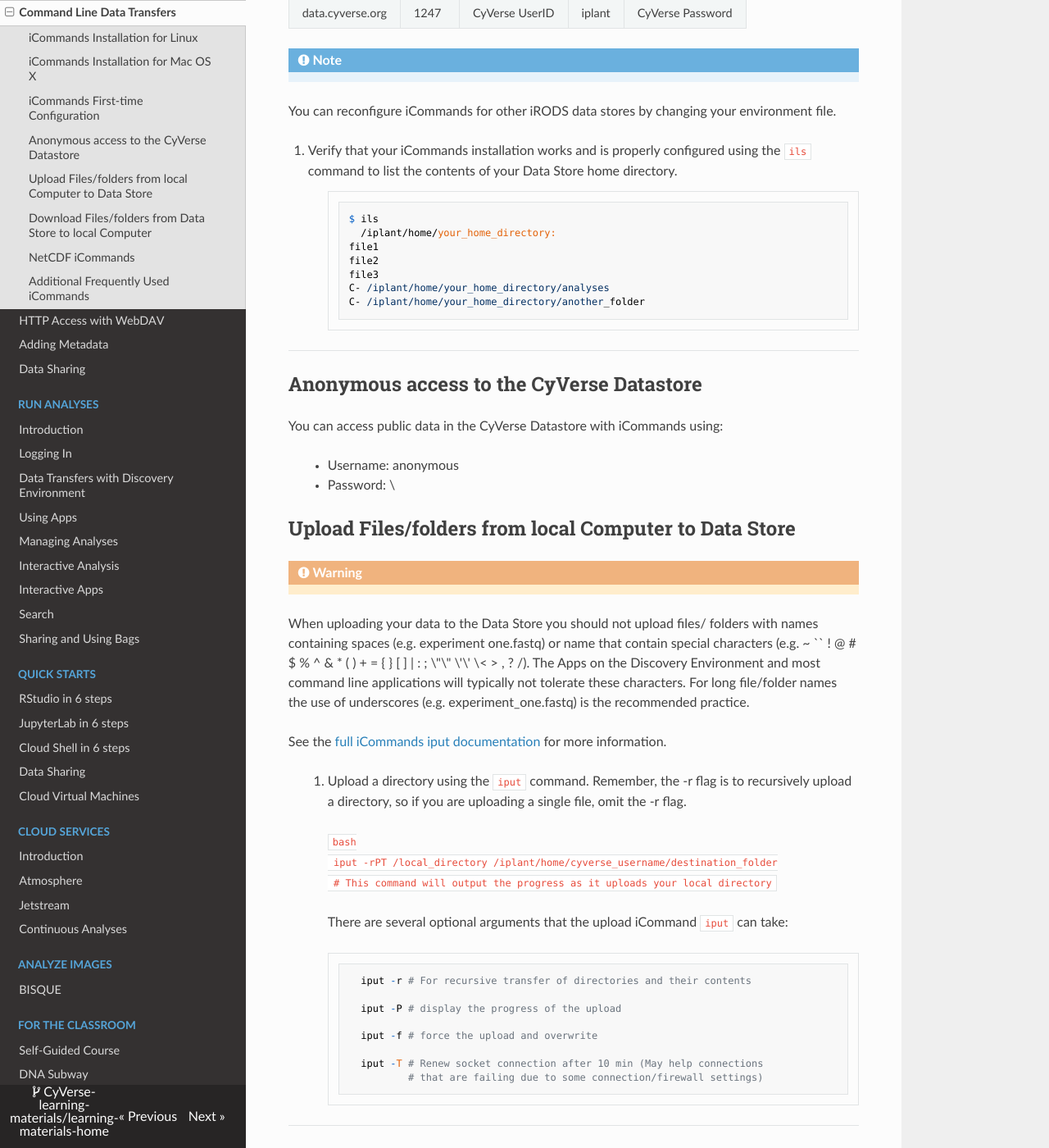
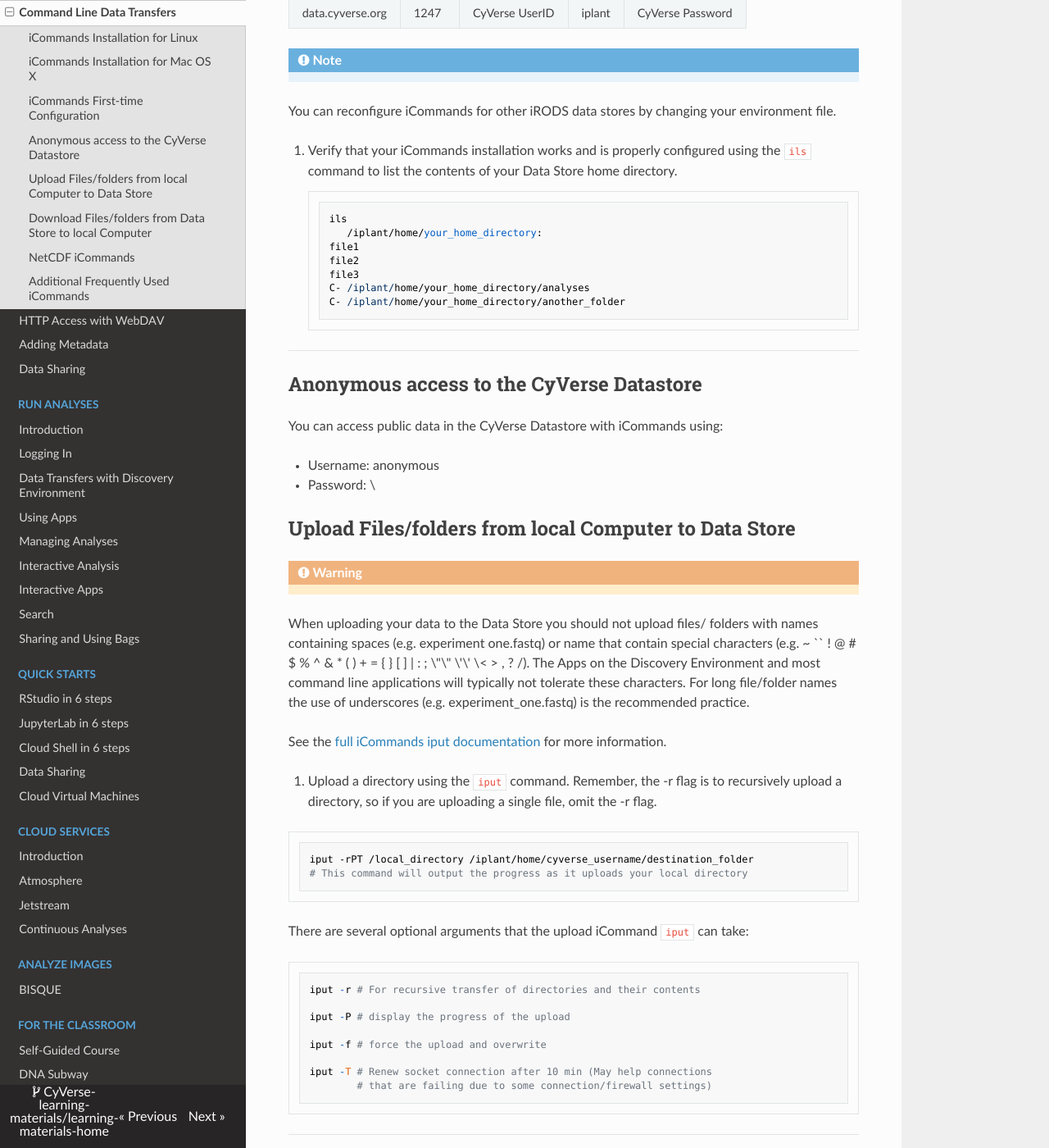
Before and after one commit to CyVerse-learning-materials/learning-materials-home, an MkDocs documentation site: the page built from docs/ds/icommands.md, in a window 1280 px wide and 1400 px high, scrolled down 3928 px. Shown: the whole window at 82% size. Built offline with MkDocs 1.6.1, drawn with Linux system fonts in a browser that asks for light colours; nearby versions of some CDN libraries; a script that is not in the unit is left out; some of the changed text lies outside the part shown.

Commit message:
[ds] links, formatting

````diff
--- a/docs/ds/icommands.md
+++ b/docs/ds/icommands.md
@@ -37,7 +37,7 @@
 installed from RENCI's website.
 
 ``` base
-$ sudo yum install \
+sudo yum install \
   https://files.renci.org/pub/irods/releases/4.1.12/centos7/irods-icommands-4.1.12-centos7-x86_64.rpm
 ```
 
@@ -196,15 +196,15 @@
     configured using the `ils` command to list the contents of your Data
     Store home directory.
 
-    > ``` bash
-    > $ ils
-    >   /iplant/home/your_home_directory:
-    > file1
-    > file2
-    > file3
-    > C- /iplant/home/your_home_directory/analyses
-    > C- /iplant/home/your_home_directory/another_folder
-    > ```
+    ``` bash
+    ils
+       /iplant/home/your_home_directory:
+    file1
+    file2
+    file3
+    C- /iplant/home/your_home_directory/analyses
+    C- /iplant/home/your_home_directory/another_folder
+    ```
 
 ------------------------------------------------------------------------
 
@@ -231,29 +231,26 @@
 
 See the [full iCommands iput documentation](https://docs.irods.org/master/icommands/user/#iput) for more information.
 
-> 1.  Upload a directory using the `iput` command. Remember,
->     the -r flag is to recursively upload a directory, so if you are
->     uploading a single file, omit the -r flag.
->
-> > ``` bash
-> >  iput -rPT /local_directory /iplant/home/cyverse_username/destination_folder
-> >  # This command will output the progress as it uploads your local directory
-> >```
-> >
-> > There are several optional arguments that the upload iCommand `iput` can
-> > take:
-> >
-> > ``` bash
-> >
-> >   iput -r # For recursive transfer of directories and their contents
-> >
-> >   iput -P # display the progress of the upload
-> >
-> >   iput -f # force the upload and overwrite
-> >
-> >   iput -T # Renew socket connection after 10 min (May help connections
-> >           # that are failing due to some connection/firewall settings)
-> > ```
+1.  Upload a directory using the `iput` command. Remember, the -r flag is to recursively upload a directory, so if you are uploading a single file, omit the -r flag.
+
+``` bash
+iput -rPT /local_directory /iplant/home/cyverse_username/destination_folder
+# This command will output the progress as it uploads your local directory
+```
+
+There are several optional arguments that the upload iCommand `iput` can
+take:
+
+``` bash
+iput -r # For recursive transfer of directories and their contents
+
+iput -P # display the progress of the upload
+
+iput -f # force the upload and overwrite
+
+iput -T # Renew socket connection after 10 min (May help connections
+        # that are failing due to some connection/firewall settings)
+```
 
 ------------------------------------------------------------------------
 
@@ -261,30 +258,30 @@
 
 See the for more information.
 
-> 1.  Download a file using the `iget` command. Remember,
->     the `-r` flag is to recursively upload a directory, so if you are
->     uploading a single file, omit the -r flag.
->
-> > ``` bash
-> >   iget -PT /iplant/home/cyverse_username/target_file /local_destination
-> >   # This command will output the progress as it downloads to your local machine
-> > ```
->
+1.  Download a file using the `iget` command. Remember,
+     the `-r` flag is to recursively upload a directory, so if you are
+     uploading a single file, omit the -r flag.
+
+``` bash
+iget -PT /iplant/home/cyverse_username/target_file /local_destination
+# This command will output the progress as it downloads to your local machine
+```
+
 !!! Tip
 
-   There are several optional arguments that the upload iCommand
-   [iget]{.title-ref} can take:
+  There are several optional arguments that the upload iCommand
+  `iget` can take:
 
-> > ``` bash
-> >  iget -r # For recursive transfer of directories and their contents
-> >
-> >  iget -P # display the progress of the upload
-> >
-> >  iget -f # force the upload and overwrite
-> >
-> >  iget -T # Renew socket connection after 10 min (May help connections
-> >           # that are failing due to some connection/firewall settings)
-> > ```
+``` bash
+iget -r # For recursive transfer of directories and their contents
+
+iget -P # display the progress of the upload
+
+iget -f # force the upload and overwrite
+
+iget -T # Renew socket connection after 10 min (May help connections
+        # that are failing due to some connection/firewall settings)
+```
 
 ------------------------------------------------------------------------
 
@@ -293,9 +290,9 @@
 For the Linux distributions there are three extra iCommands that support
 common NetCDF operations:
 
-> -   `inc` performs data operations on a list of NetCDF files,
-> -   `incarch` archives a open ended time series data,
-> -   `incattr` performs operation on attributes of NetCDF files.
+-   `inc` performs data operations on a list of NetCDF files,
+-   `incarch` archives a open ended time series data,
+-   `incattr` performs operation on attributes of NetCDF files.
 
 Each of these commands accepts the `-h` command line option. When a
 command is called with this option, it displays the command's help
````
Also changed, not shown: other parts of docs/ds/icommands.md (+2 -2 lines), docs/ds/metadata.md (+29 -29 lines), docs/ds/share.md (+2 -2 lines).
